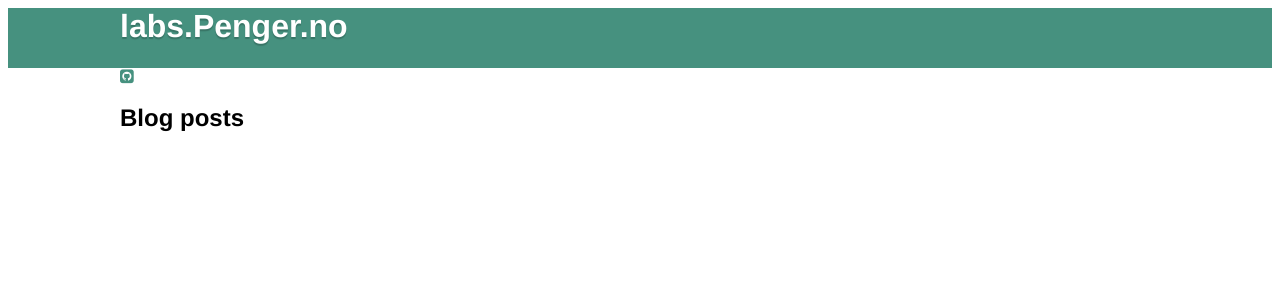
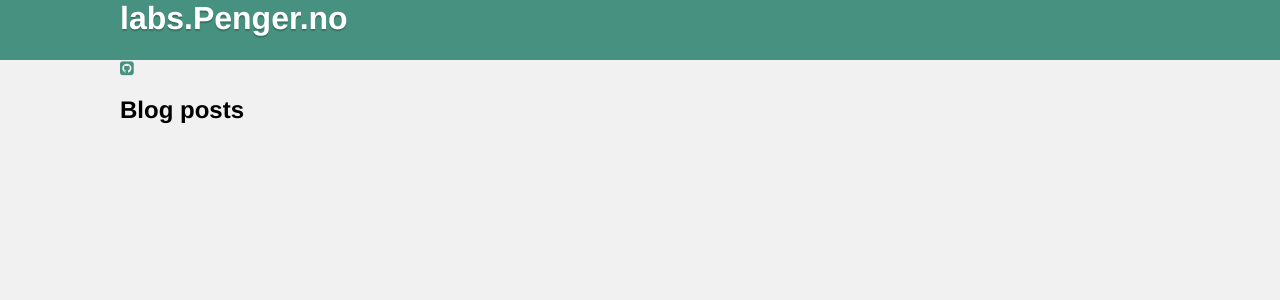
Before and after one commit to elacin/pengerno.github.io, a Jekyll site: the page built from index.html, in a window 1280 px wide. Shown: the top 300 px of the page. Built offline with Jekyll 4.4.1, drawn with Linux system fonts in a browser that asks for light colours; nearby versions of some CDN libraries.

Commit message:
in style

```diff
--- a/css/style.css
+++ b/css/style.css
@@ -1,4 +1,6 @@
 body {
+  background: #f1f1f1;
+  margin: 0;
   font-family: Helvetica, Arial, sans-serif;
   -webkit-font-smoothing: antialiased;
 }
@@ -8,6 +10,11 @@
   color: #FFF;
   text-shadow: 0 2px 1px rgba(0, 0, 0, 0.2);
   background-color: #46917f;
+}
+
+body > header > h1{
+  height: auto;
+  line-height: 60px
 }
 
 .container{
```
